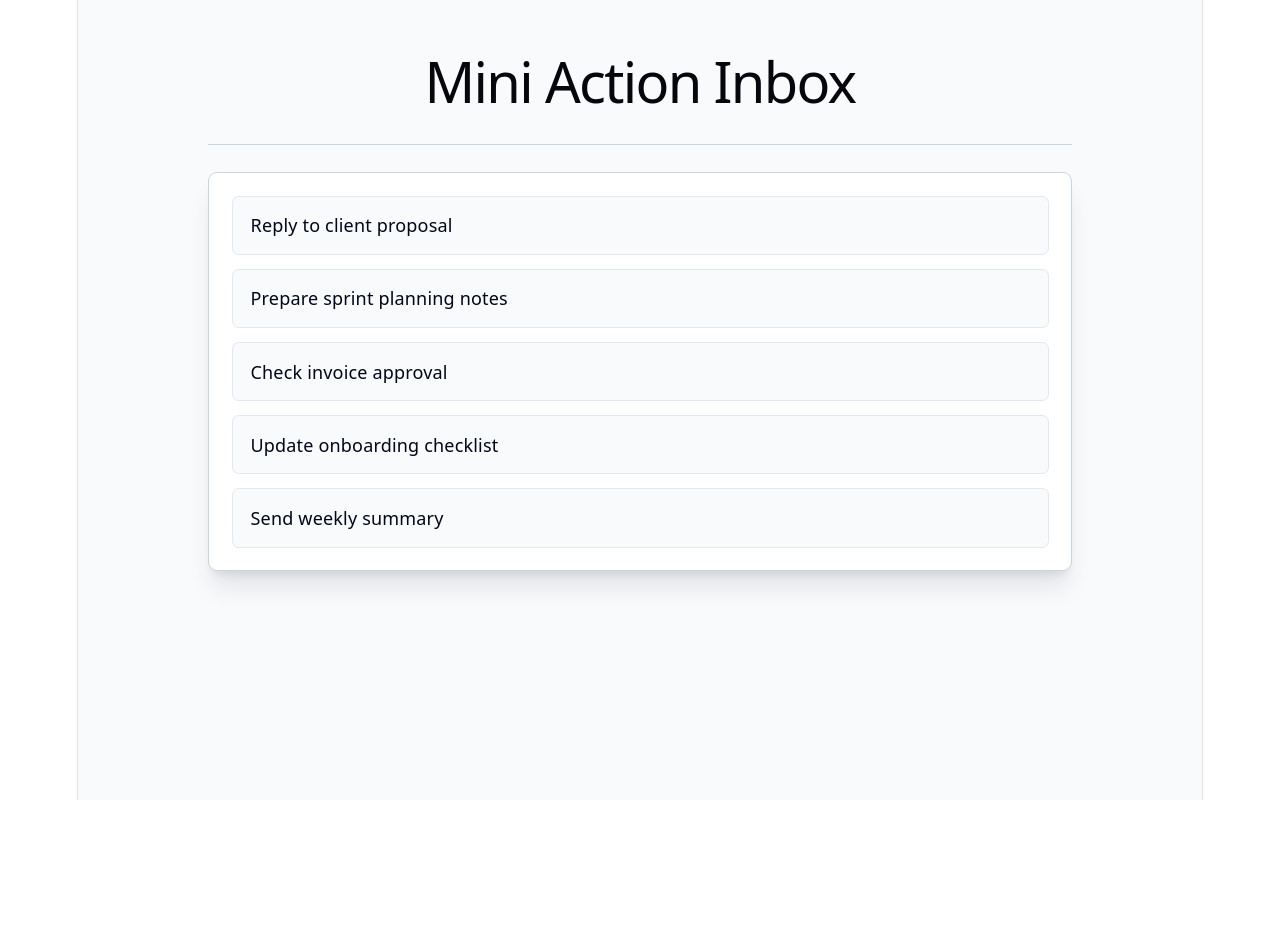
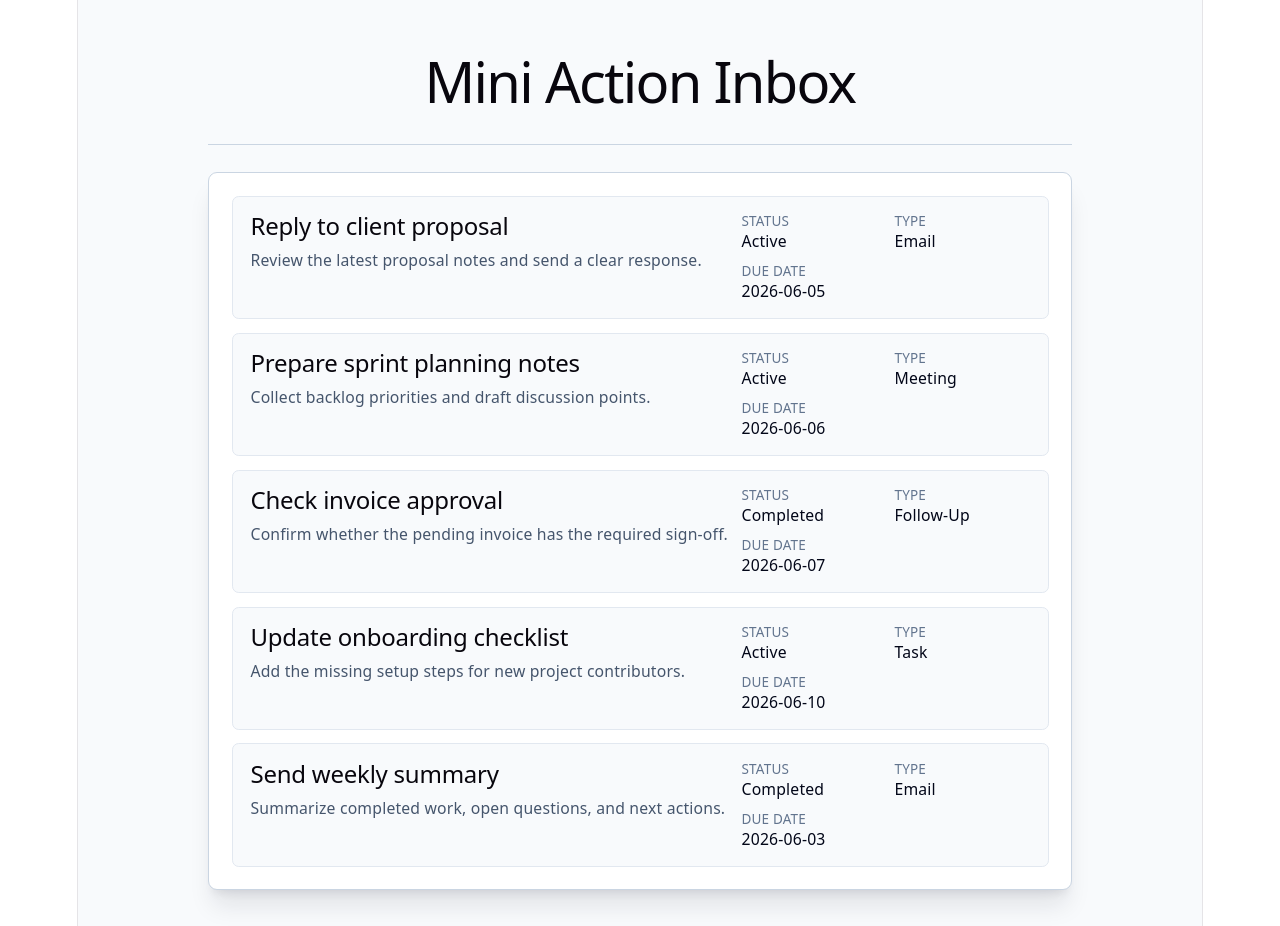
Before and after one commit to imaybeatree/MiniActionInbox, a React (Vite) app: page / in a window 1280 px wide. Before the commit the page ends 800 px from the top, so only its background shows below. Built offline with nearby package versions, Linux system fonts and the light colour scheme.

Commit message:
displayed all properties

```diff
--- a/src/App.tsx
+++ b/src/App.tsx
@@ -20,7 +20,43 @@ function App() {
               className="rounded-md border border-slate-200 bg-slate-50 px-4 py-3.5 text-left"
               key={item.id}
             >
-              {item.title}
+              <div className="flex gap-3 flex-row items-start justify-between">
+                <div className="min-w-0">
+                  <h2 className="m-0 text-base font-semibold text-slate-950">
+                    {item.title}
+                  </h2>
+                  <p className="mt-1 text-sm text-slate-600">
+                    {item.description}
+                  </p>
+                </div>
+
+                <div className="grid grid-cols-2 gap-x-4 gap-y-2 text-sm min-w-64">
+                  <div>
+                    <p className="text-xs uppercase text-slate-500">
+                      Status
+                    </p>
+                    <p className="m-0 capitalize">
+                      {item.status}
+                    </p>
+                  </div>
+                  <div>
+                    <p className="text-xs uppercase text-slate-500">
+                      Type
+                    </p>
+                    <p className="m-0 capitalize">
+                      {item.type}
+                    </p>
+                  </div>
+                  <div className="col-span-2">
+                    <p className="text-xs uppercase text-slate-500">
+                      Due Date
+                    </p>
+                    <p className="m-0">
+                      {item.dueDate}
+                    </p>
+                  </div>
+                </div>
+              </div>
             </li>
           ))}
         </ul>
```
